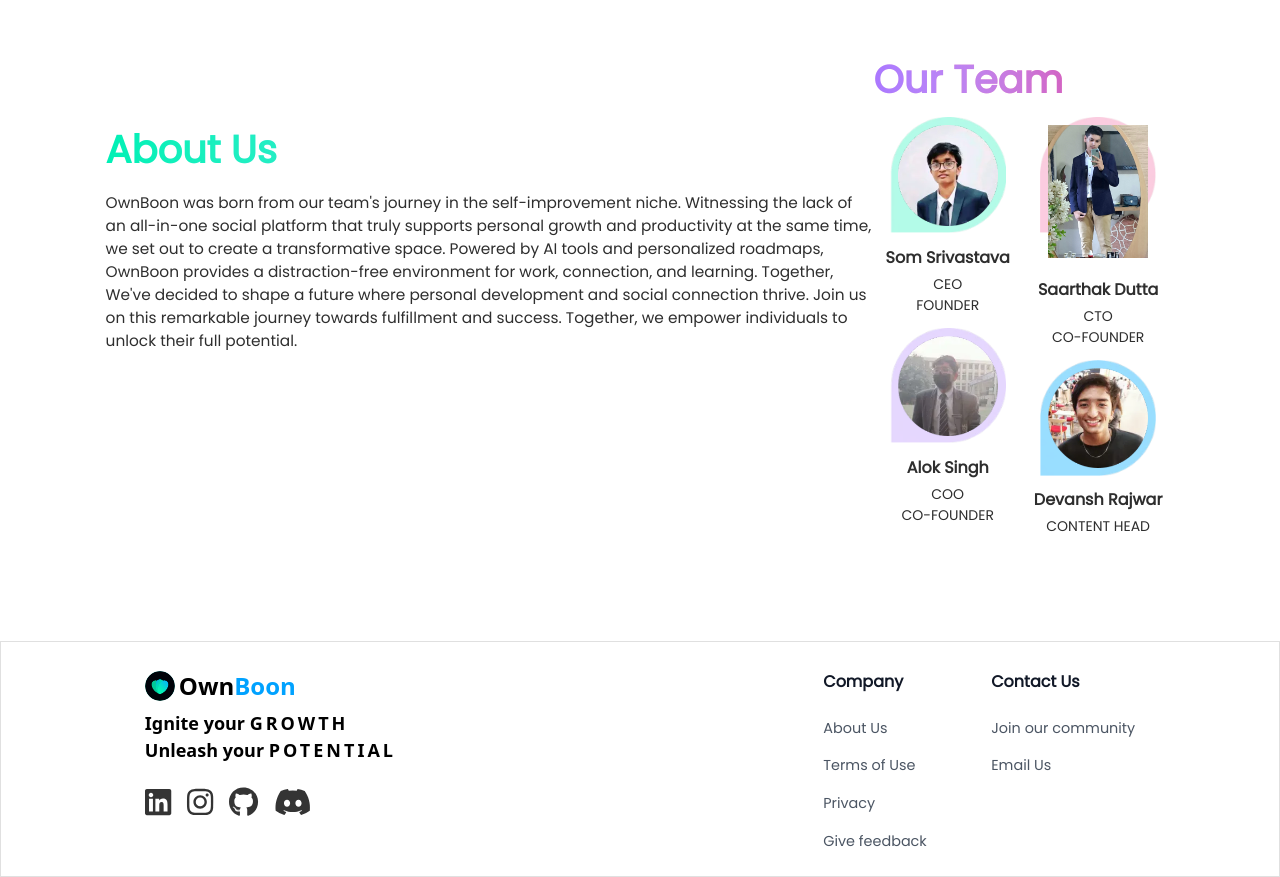
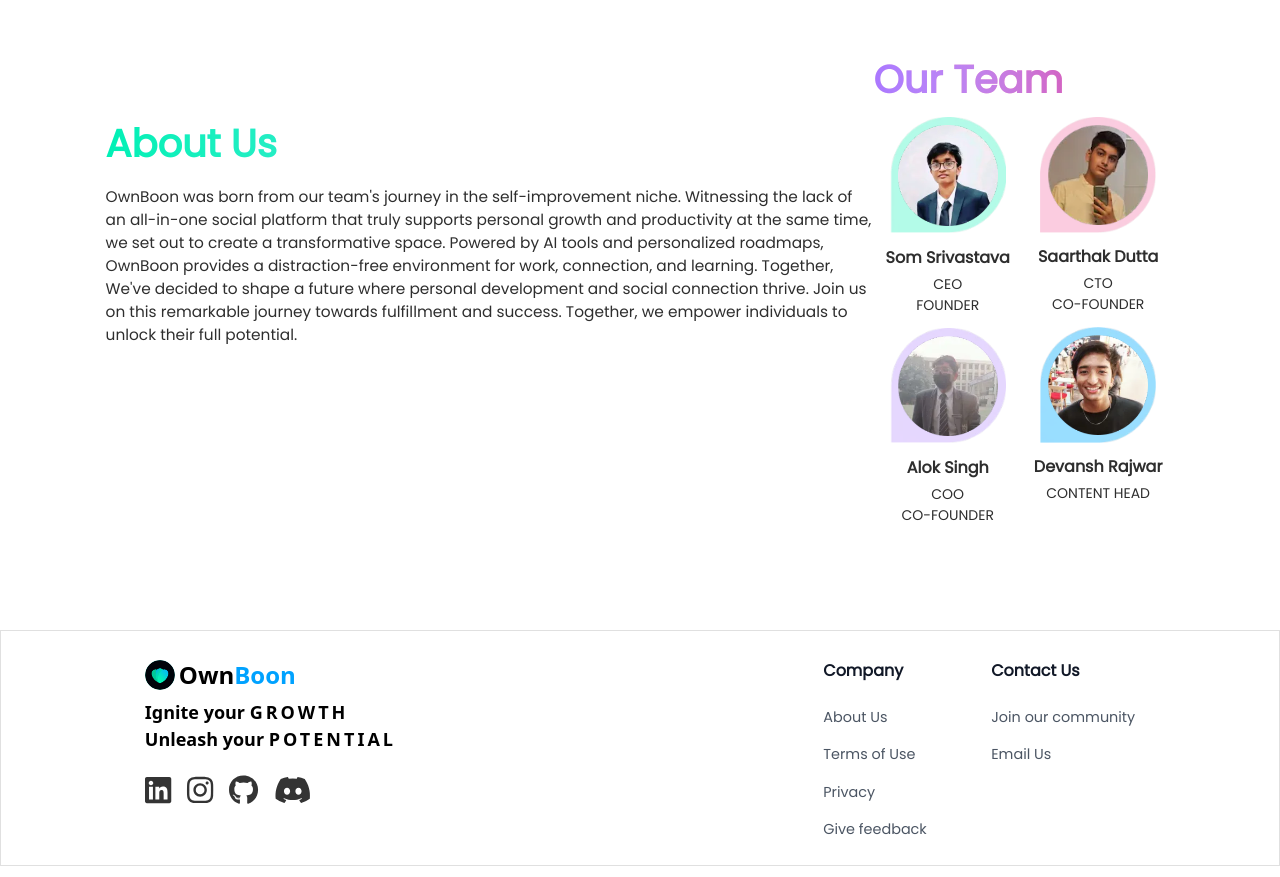
Before and after one commit to somwrks/OwnBoon, a Next.js app: page / in a window 1280 px wide. Shown: the part 4120-4997 px from the top of the page. Built offline with nearby package versions, Linux system fonts and the light colour scheme.

Commit message:
Update About.jsx
sarthak.webp

```diff
--- a/components/Home/About.jsx
+++ b/components/Home/About.jsx
@@ -83,7 +83,7 @@
                   <Image
                     alt="Saarthak Dutta"
                     className="z-100 "
-                    src={"/sarthak.jpg"}
+                    src={"/sarthak.webp"}
                     width={100}
                     height={100}
                   />
```
